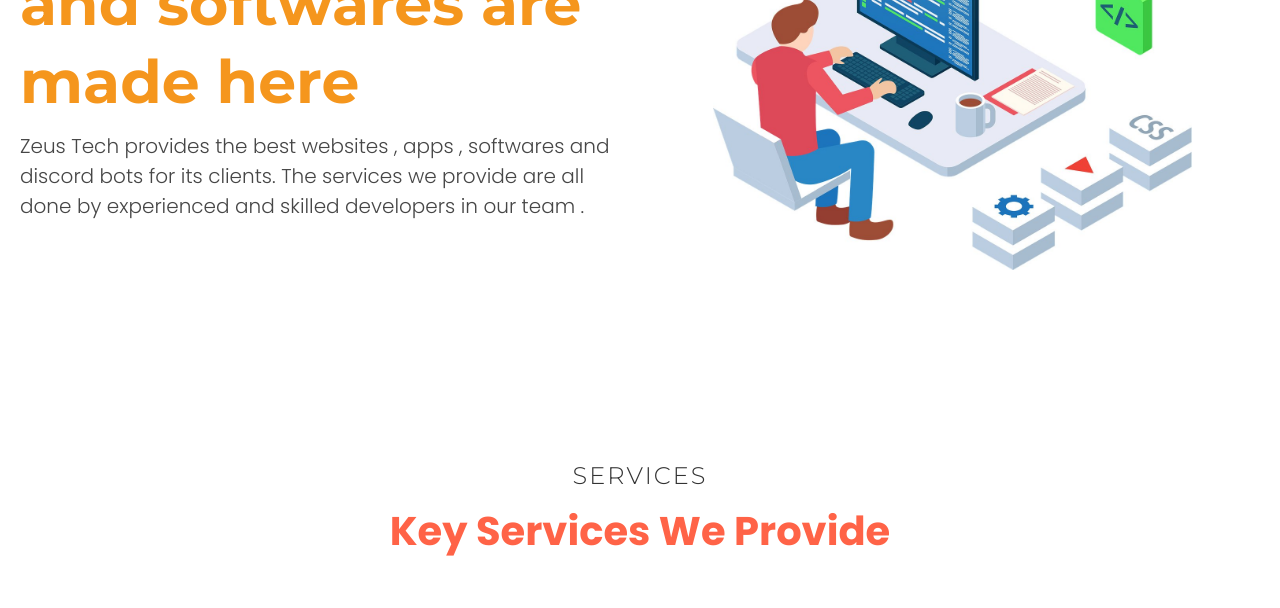
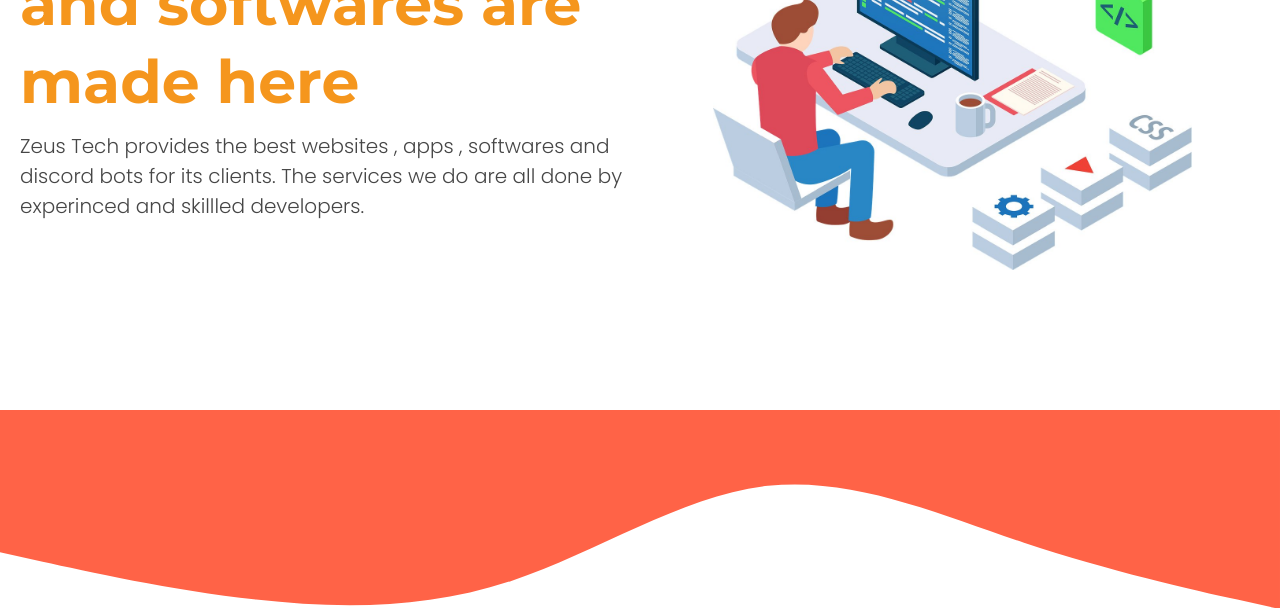
Before and after one commit to dinxsh/ztdevs, a plain HTML site: page index.html in a window 1280 px wide. Shown: the part 390-998 px from the top of the page. Drawn offline with Linux system fonts and the light colour scheme.

Commit message:
Update index.html

```diff
--- a/index.html
+++ b/index.html
@@ -57,7 +57,7 @@
                 <div class = "banner-text">
                     <h1>Creative, affordable websites , Apps and softwares are made here
                     </h1>
-                    <p class = "text">Zeus Tech provides the best websites , apps , softwares and discord bots for its clients. The services we provide are all done by experienced and skilled developers in our team .
+                    <p class = "text">Zeus Tech provides the best websites , apps , softwares and discord bots for its clients. The services we do are all done by experinced and skillled developers.
 
                     </p>
 
@@ -68,6 +68,7 @@
                 </div>
             </div>
         </div>
+        <svg xmlns="http://www.w3.org/2000/svg" viewBox="0 0 1440 320"><path fill="#ff6347" fill-opacity="1" d="M0,160L48,170.7C96,181,192,203,288,213.3C384,224,480,224,576,192C672,160,768,96,864,85.3C960,75,1056,117,1152,149.3C1248,181,1344,203,1392,213.3L1440,224L1440,0L1392,0C1344,0,1248,0,1152,0C1056,0,960,0,864,0C768,0,672,0,576,0C480,0,384,0,288,0C192,0,96,0,48,0L0,0Z"></path></svg>
     </header>
 
 
@@ -213,6 +214,7 @@
 
 
     </main>
+    <svg xmlns="http://www.w3.org/2000/svg" viewBox="0 0 1440 320"><path fill="#ff6347" fill-opacity="1" d="M0,32L48,48C96,64,192,96,288,112C384,128,480,128,576,117.3C672,107,768,85,864,69.3C960,53,1056,43,1152,53.3C1248,64,1344,96,1392,112L1440,128L1440,320L1392,320C1344,320,1248,320,1152,320C1056,320,960,320,864,320C768,320,672,320,576,320C480,320,384,320,288,320C192,320,96,320,48,320L0,320Z"></path></svg>
     <footer class = "footer py-5">
       <div class = "container">
           <p class = "text"><b>Zeus</b> - </p>
```
